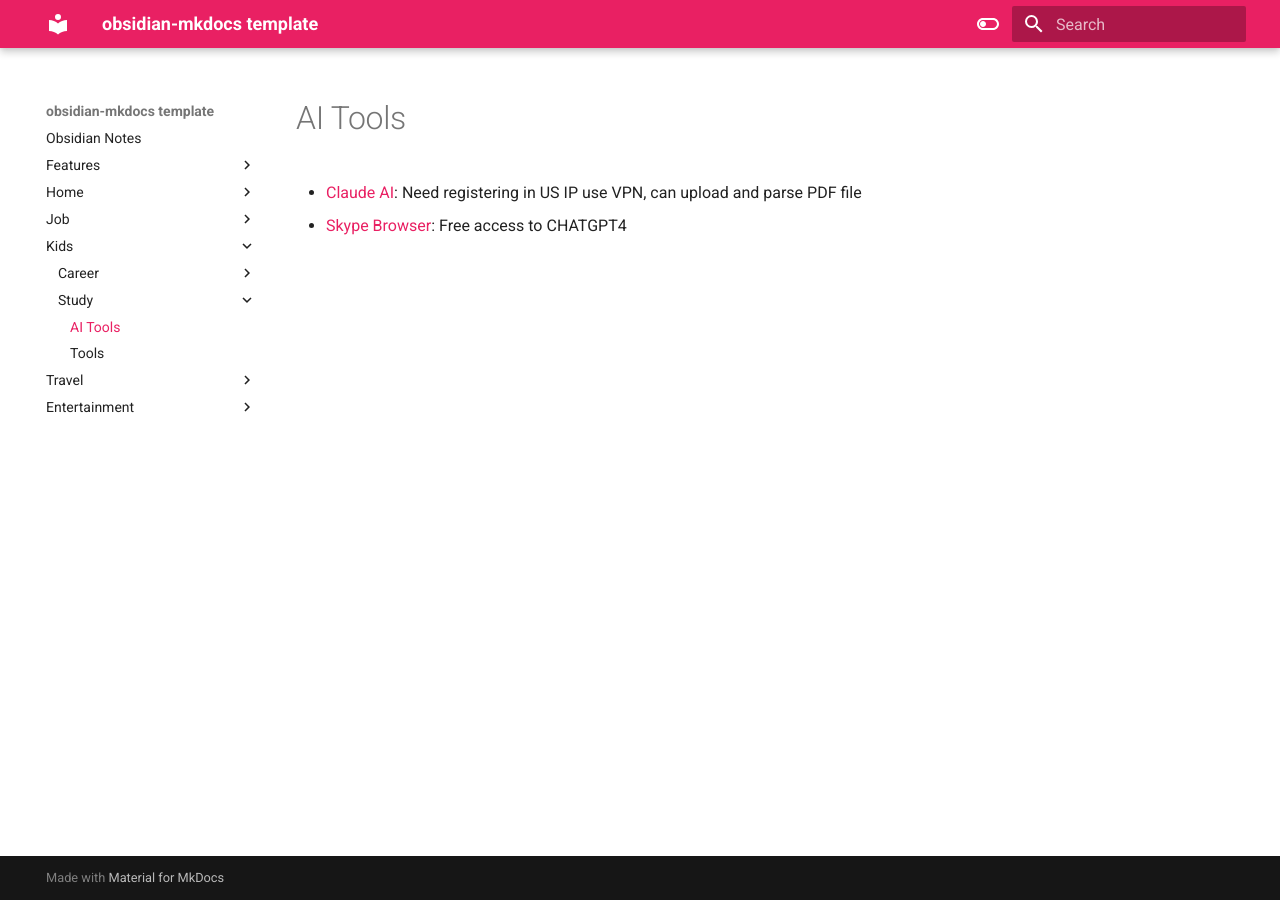
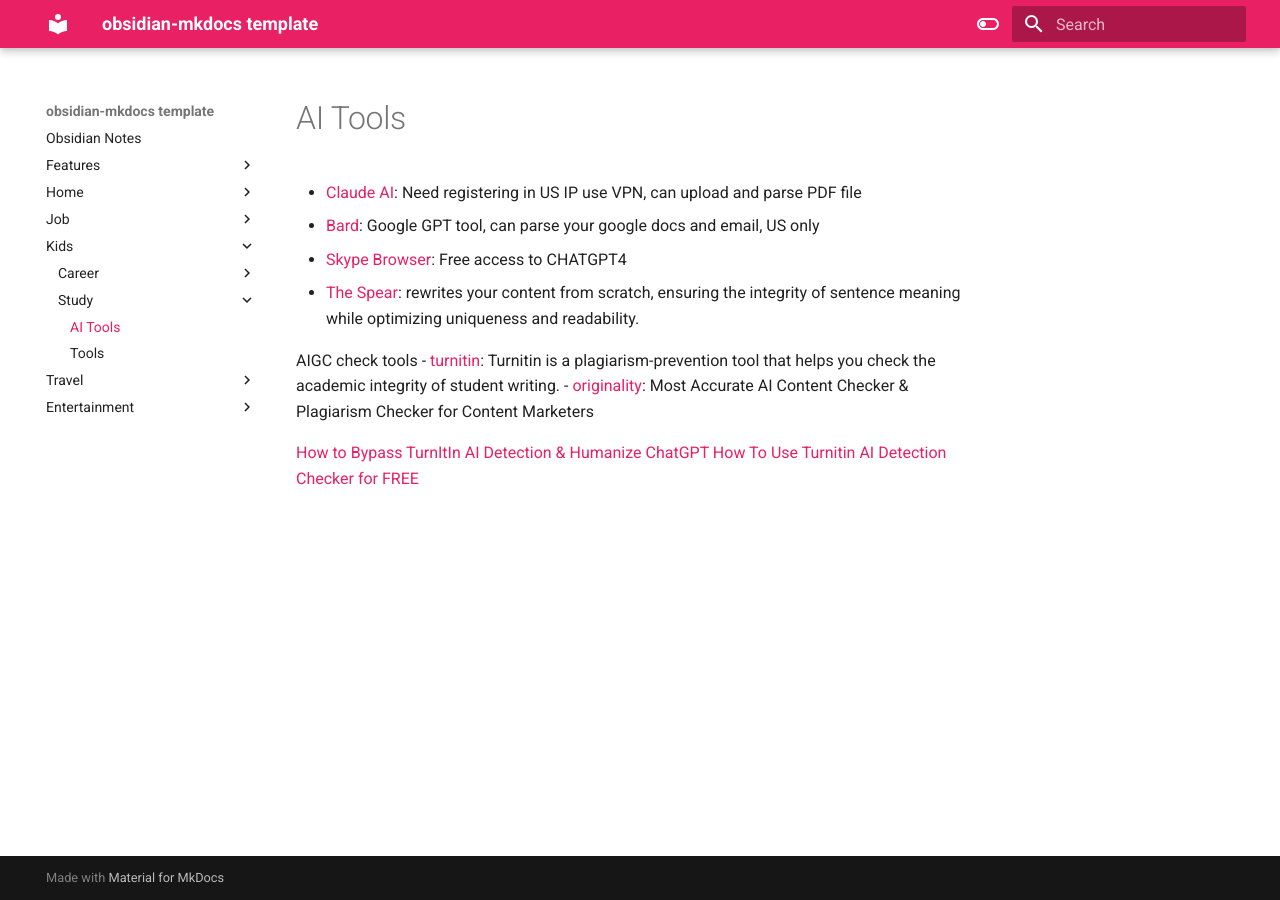
Before and after one commit to macsymgit/obsidian, an MkDocs documentation site: the page built from docs/Kids/Study/AI Tools.md, in a window 1280 px wide. Built offline with MkDocs 1.6.1 and Material for MkDocs 9.7.7, drawn with Linux system fonts in a browser that asks for light colours.

Commit message:
vault backup: 2023-09-24 11:37:10

```diff
--- a/docs/Kids/Study/AI Tools.md
+++ b/docs/Kids/Study/AI Tools.md
@@ -1,3 +1,12 @@
 
 - [Claude AI](https://claude.ai/chats): Need registering in US IP use VPN, can upload and parse PDF file
+- [Bard](https://bard.google.com/?hl=en): Google GPT tool, can parse your google docs and email, US only
 - [Skype Browser](https://web.skype.com/): Free access to CHATGPT4
+- [The Spear](https://spear.aiama.xyz/): rewrites your content from scratch, ensuring the integrity of sentence meaning while optimizing uniqueness and readability.
+
+AIGC check tools
+- [turnitin](https://www.turnitin.com/): Turnitin is a plagiarism-prevention tool that helps you check the academic integrity of student writing.
+- [originality](https://originality.ai/): Most Accurate AI Content Checker & Plagiarism Checker for Content Marketers
+
+[How to Bypass TurnItIn AI Detection & Humanize ChatGPT](https://goldpenguin.org/blog/how-to-bypass-turnitin-ai-writing-detection/)
+[How To Use Turnitin AI Detection Checker for FREE](https://trickmenot.ai/how-to-use-turnitin-ai-detection-checker/)
```
Also changed, not shown: 1 other file.
